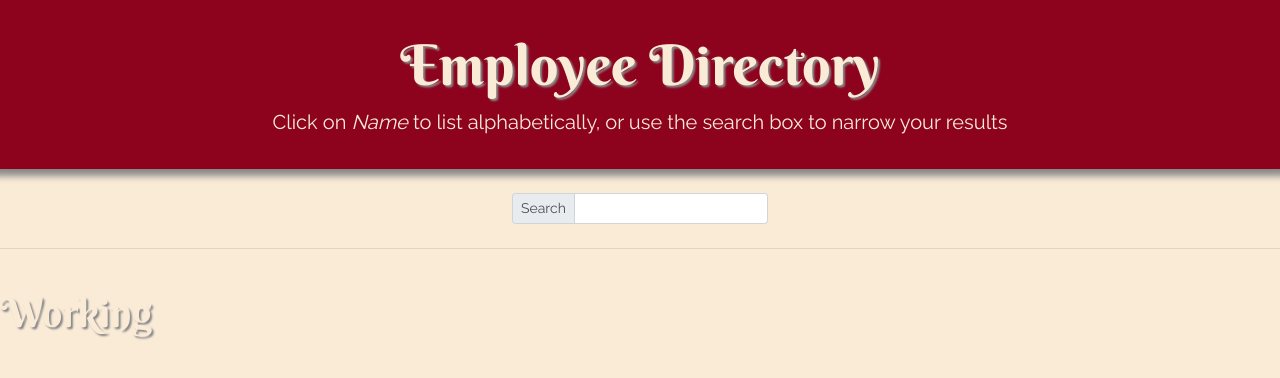
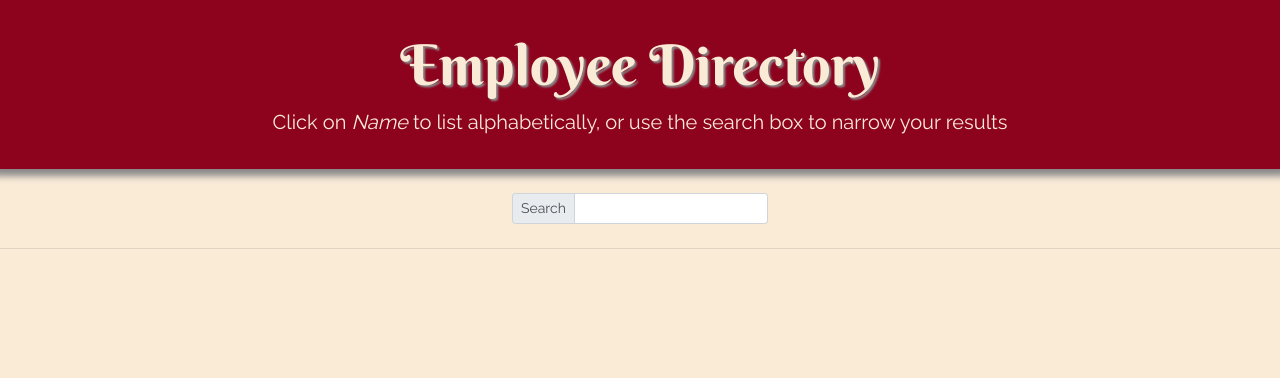
Before and after one commit to ElizaRegas/react-employee-directory, a React (Create React App) app: page / in a window 1280 px wide. Shown: the top 378 px of the page. Built offline with nearby package versions, Linux system fonts and the light colour scheme.

Commit message:
search bar in place

```diff
--- a/src/components/Employees/index.js
+++ b/src/components/Employees/index.js
@@ -4,7 +4,7 @@ import "./style.css";
 class Employees extends Component {
   render() {
     return (
-      <h1>Working</h1>
+      <h1></h1>
     );
   }
 }
```
